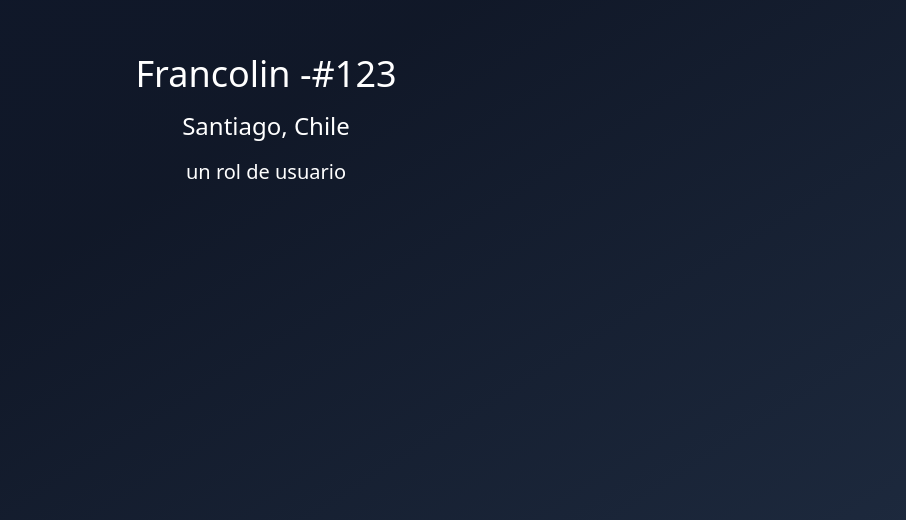
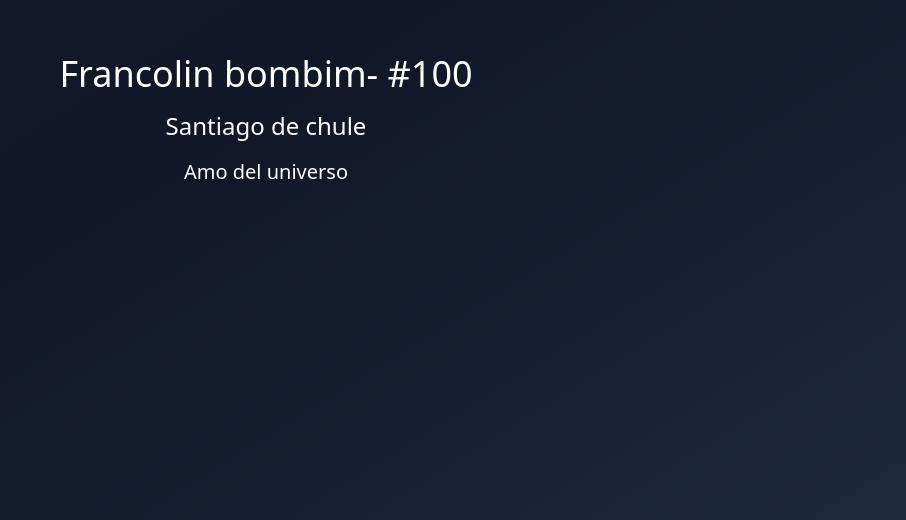
Before and after one commit to Francolin09/HooksApp, a React (Vite) app: page / in a window 1280 px wide. Shown: the part 280-800 px from the top of the page, without its empty margins (374-1280 px from the left). Built offline with nearby package versions, Linux system fonts and the light colour scheme.

Commit message:
28 use y suspense

```diff
--- a/src/08-use-suspense/ClientInformation.tsx
+++ b/src/08-use-suspense/ClientInformation.tsx
@@ -1,32 +1,22 @@
-//1 empezamos creando un componente de mierda, la idea es la informacion que mostremos no sea estática sino dinámica
-//para eso vamos al get-User.action a simulaaar como que hacemos una peticion
 
-import { useEffect } from "react"
-import { getUserAction } from "./api/get-user.action"
+import { use, useEffect, type Usable } from "react"
+import { getUserAction, type User } from "./api/get-user.action"
 
-export const ClientInformation = ({id}: {id:number}) => {
+//const userPromise = getUserAction(1) //1 en un principio pensamos que esta era la solucion pero estos deja poniendole el id manual y no po
+//asi que nos creamos una interface con un metodo Usable<User> el tipo user viene del get.user.action
+interface Props {
+    getUser: Usable<User>
+}
+export const ClientInformation = ({getUser}: Props) => { //desestructuramos acá
 
-    //5 Ahora piensa como le hacemos para ocupar esa info que viene del get-user??
-    //propongamos opciones
-    //! 6 lo que hemos venido haciendo sería algo asi, pero esta malisimo
-    // useEffect(() => {
-    //     const user = getUserAction(id); //pero esto necesitaria un await, y no podemos usar await en el useEffect NUNCA!!!
-    // },[])
-
-    //7 entonces lo correcto seria hacer esto
-    useEffect(()=> {
-        getUserAction(id).then(user => console.log(user))
-    },[id])
-
-    //8 pero si queremos asignar nuestra info al componente se debe actualizar el estado por lo que deberiamos tener un setState
-    //y claro si estuvieramos en next podriamos usar server components y pasarnos todo por la raja pero acá no se puede asi que en el siguiente
-    //veremos como hacerle
+ const user = use(getUser); //y acá usamos el use pasandole el getUser, porque el use necesita un tipo Usable
+ //entonces ahora vamos al main y allá llamamos al metodo del get-userAction y se lo pasamos como prop al componente este
 
   return (
     <div className="bg-gradient flex flex-col gap-4">
-        <h2 className="text-4xl font-thin text-white">Francolin -#123</h2>
-        <p className="text-white text-2xl">Santiago, Chile</p>
-        <p className="text-white text-xl">un rol de usuario</p>
+        <h2 className="text-4xl font-thin text-white">{user.name}- #{user.id}</h2>
+        <p className="text-white text-2xl">{user.location}</p>
+        <p className="text-white text-xl">{user.role}</p>
     </div>
   )
 }
--- a/src/08-use-suspense/api/get-user.action.ts
+++ b/src/08-use-suspense/api/get-user.action.ts
@@ -1,11 +1,11 @@
-//2 creamos una interface con los datos que queremos
+
 export interface User {
     id:number;
     name:string;
     location:string;
     role:string;
 }
-//3 y un metodo que simulará una peticion para eso usaremos una promesa y retornamos un objeto con campos random
+
 export const getUserAction = async (id: number) => {
     await new Promise ((res => setTimeout(res,2000)));
 
@@ -15,4 +15,4 @@
         location:'Santiago de chule',
         role:"Amo del universo"
     }
-} //4 volvamos al ClientInformation
+}
--- a/src/main.tsx
+++ b/src/main.tsx
@@ -1,12 +1,20 @@
-import { StrictMode } from 'react'
+import { StrictMode, Suspense } from 'react'
 import { createRoot } from 'react-dom/client'
 import './index.css'
 import { ClientInformation } from './08-use-suspense/ClientInformation'
+import { getUserAction } from './08-use-suspense/api/get-user.action'
 
 
 
 createRoot(document.getElementById('root')!).render(
   <StrictMode>
-     <ClientInformation id={100} />
+    <Suspense fallback={
+      <div className='bg-gradient flex flex-col'>
+        <h1 className='text-2xl'> Cargando... </h1>
+      </div>
+    }>
+      <ClientInformation getUser={getUserAction(100)} />
+      {/* aqui viste, de esa forma el id se lo podemos pasar de donde sea */}
+     </Suspense>
   </StrictMode>,
 )
```
Also changed, not shown: 1 other file (tests, documents, lock files or other folders).
